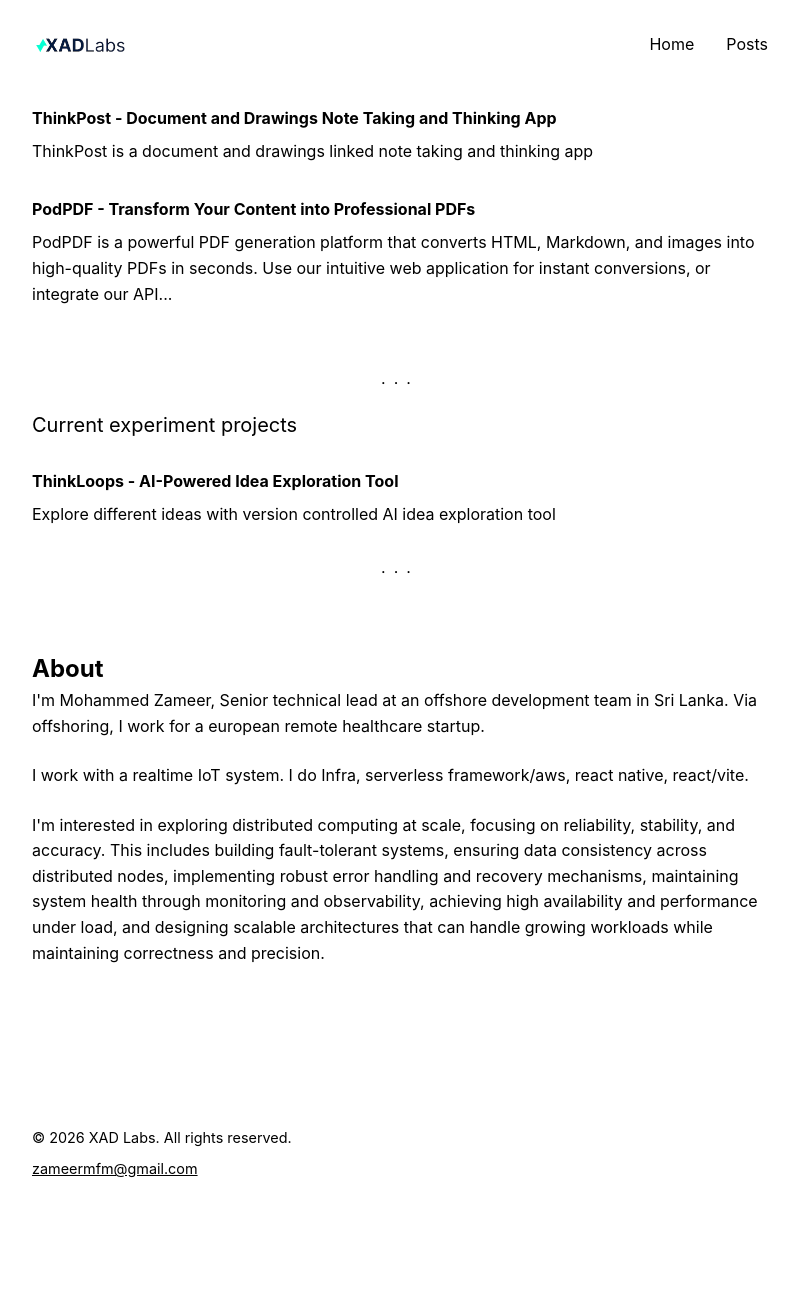
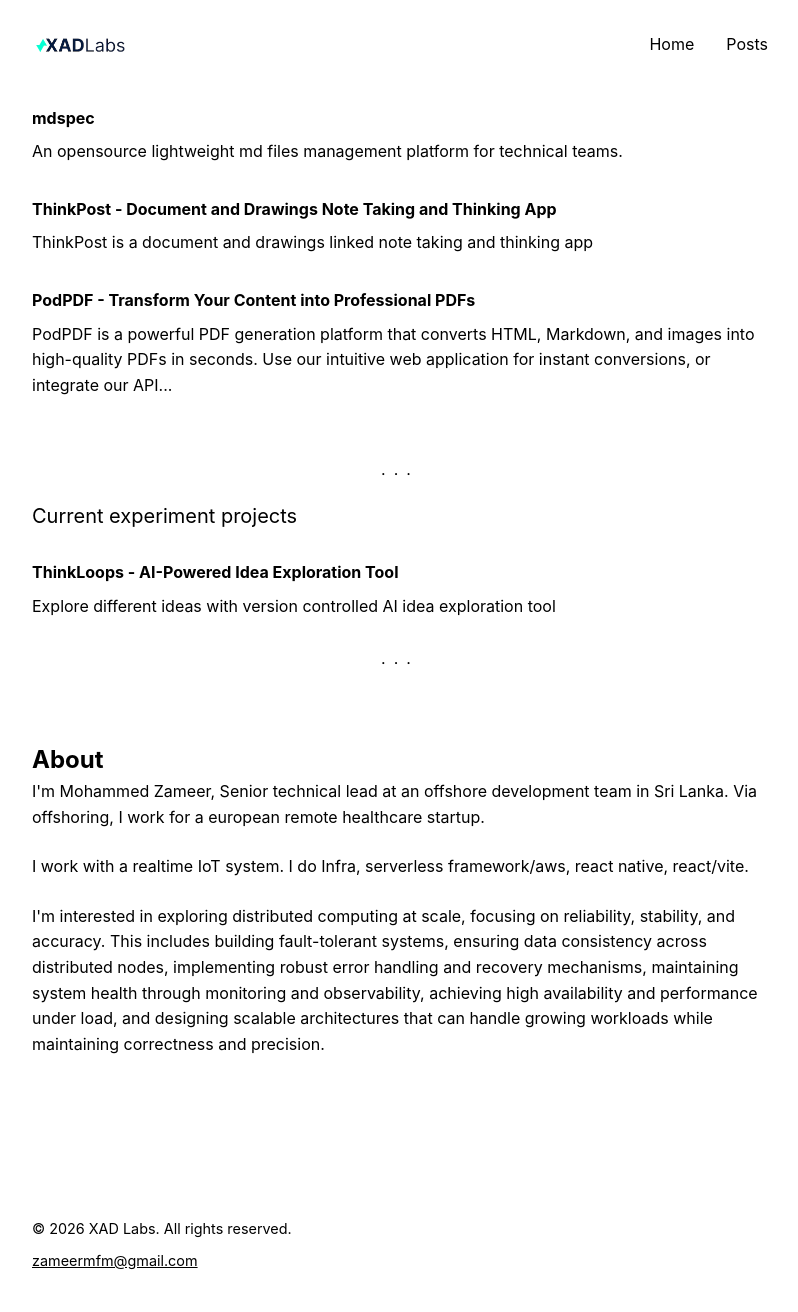
Before and after one commit to mohzameer/xadlabsweb, a Jekyll site: the page built from index.html, in a window 1280 px wide. Shown: the whole page, without its empty margins (240-1038 px from the left). Built offline with Jekyll 4.4.1, drawn with Linux system fonts in a browser that asks for light colours; before the commit the page ends 1220 px from its top, so only the background shows below that; some of the changed lines change nothing that is shown.

Commit message:
update list

```diff
--- /dev/null
+++ b/_posts/2026-03-10-mdspec.md
@@ -0,0 +1,37 @@
+---
+layout: post
+title: "mdspec"
+date: 2026-03-10
+category: product
+preview: "An opensource lightweight md files management platform for technical teams."
+---
+
+# mdspec
+
+An opensource lightweight md files management platform for technical teams.
+
+[mdspec.dev](https://mdspec.dev)
+
+---
+
+## Sharing & Linking
+
+Share and link md files across independent repositories — no monorepos, no copy-pasting. Ideal for cross-team communication and agentic development workflows.
+
+e.g., Compliance, Security Modelling, Marketing, and syncing API docs across Frontend & Backend repos.
+
+---
+
+## Cloud-Stored md files
+
+Keep your repository lean — store md files in mdspec instead of the repo. As docs grow, download only what you need, when you need it.
+
+e.g., Pull the latest API md file directly from mdspec when needed and remove it from repo when you are done — no markdown files cluttering your repository.
+
+---
+
+## Cohesive Integrations *(On Request)*
+
+Position MDSpec as your md files central. An agentic template layer transforms and integrates documents into any external tool.
+
+e.g., Task templates for ClickUp, Analysis on a md file posted to another tool.
--- a/index.html
+++ b/index.html
@@ -4,13 +4,12 @@
 <section class="products-section">
     <div class="container">
         <div class="products-list">
-            {% for post in site.posts %}
-                {% if post.category == 'product' %}
+            {% assign product_posts = site.posts | where: "category", "product" | sort: "date" | reverse %}
+            {% for post in product_posts %}
                 <div class="product-item">
                     <strong><a href="{{ post.url | relative_url }}">{{ post.title }}</a></strong>
                     <p class="product-preview">{{ post.preview | default: post.excerpt | strip_html | truncatewords: 30 }}</p>
                 </div>
-                {% endif %}
             {% endfor %}
         </div>
     </div>
```
